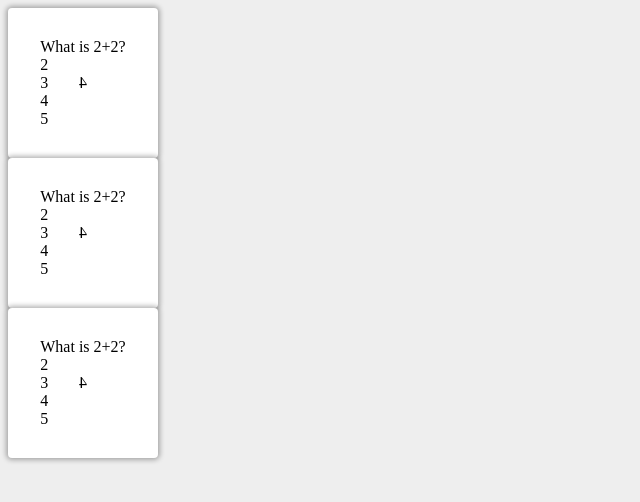
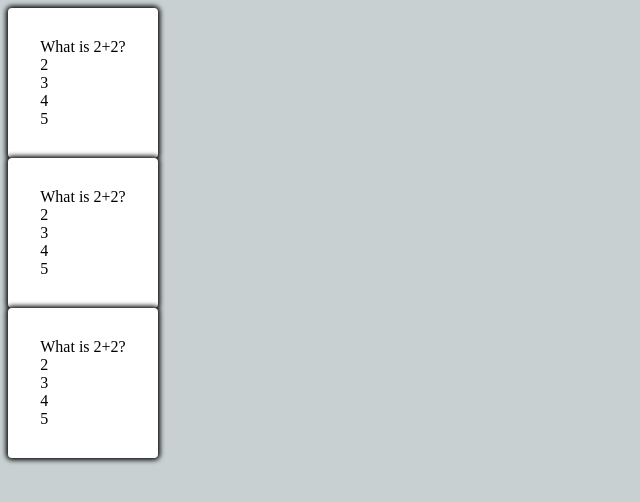
Before and after one commit to PhoebeYahengWu/react-flashcard, a React (Create React App) app: page / in a window 1280 px wide. Shown: the top 502 px of the page, without its empty margins (0-640 px from the left). Built offline with nearby package versions, Linux system fonts and the light colour scheme.

Commit message:
add flip css

```diff
--- a/src/App.css
+++ b/src/App.css
@@ -1,25 +1,28 @@
 body {
-    background-color: #eee;
+    background-color: #C8D0D2;
   }
-
   .card {
     display: flex;
     justify-content: center;
     align-items: center;
     position: relative;
     border-radius: .25rem;
-    box-shadow: 0 0 5px 2px rgba(0,0,0,0.3);
+    box-shadow: 0 0 5px 2px rgba(0, 0, .3);
     background-color: white;
     height: 150px;
     width: 150px;
+    transform-style: preserve-3d;
+    transform: rotateY(var(--rotate-y, 0));
   }
-
+  .card.flip {
+    --rotate-y: 180deg;
+  }
   .card .front,
   .card .back {
     position: absolute;
     padding: 1rem;
+    backface-visibility: hidden;
   }
-
-.card .back {
+  .card .back{
     transform: rotateY(180deg);
   }
```
Lines whose indentation alone changed are shown as unchanged.
